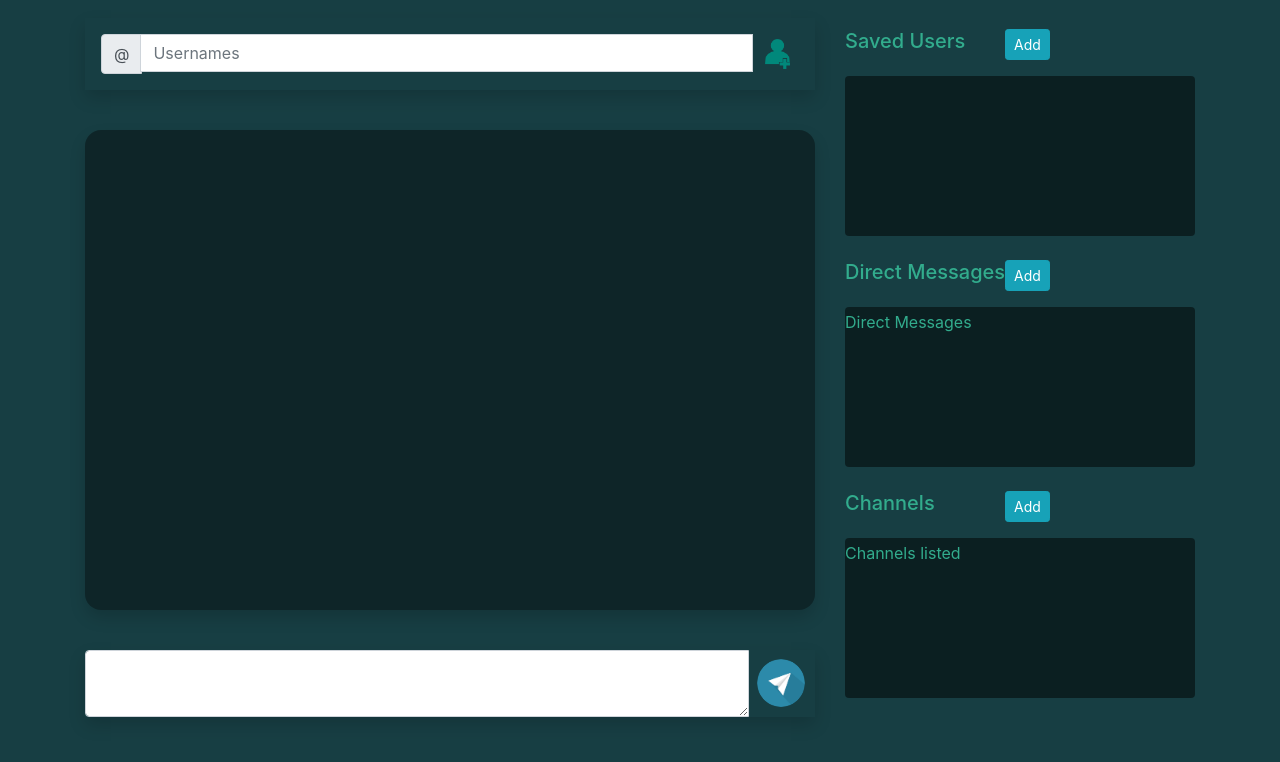
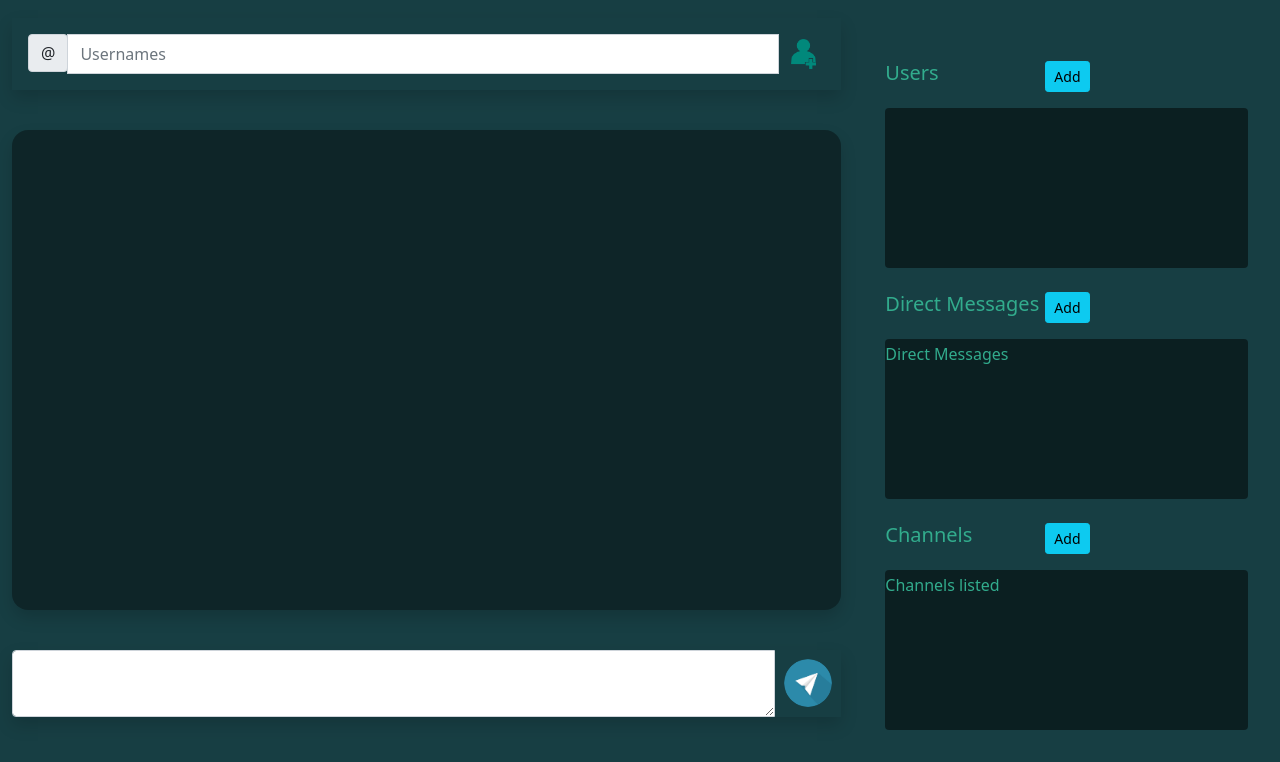
Before and after one commit to ckronber/chat-web-app, a Flask app: template website/templates/home.html in a window 1280 px wide. Shown: the part 227-989 px from the top of the page. Before the commit the page ends 944 px from the top, so only its background shows below. Run offline with Flask 2, Linux system fonts and the light colour scheme; the template is opened without the code that fills it: values that come from a table or form of the project are taken from there, others are empty; a user stored in the database is signed in; data comes from the database, SQL or seed files in the repository; both versions use the stored data as it was after the commit; some libraries are stand-ins or nearby versions.

Commit message:
ability to list users and updated html and javascript

```diff
--- a/website/static/custom.css
+++ b/website/static/custom.css
@@ -4,17 +4,9 @@
 }
 
 body{
- background-color: #173e43;
- color: rgb(50, 172, 141);
+    background-color: #173e43;
+    color: rgb(50, 172, 141);
 }
-
-#darkMode{
-    background-color:darkgray;
-    color: white;
-    border-radius: .5rem;
-}
-
-
 
 .UserList{
     background-color:rgba(0, 0, 0,.5);
@@ -28,13 +20,26 @@ body{
     bottom: 2rem;
 }
 
+#columnRight{
+    padding: 2rem;
+}
+
+#mainRow{
+    width:auto;
+}
+
+/*=====================================================*/
+/* Login CSS */
+/*=====================================================*/
+#loginForm{
+}
 
 /*=====================================================*/
 /* Send Message CSS */
 /*=====================================================*/
 #submitBlock{
     border:none;
-    display: grid;
+    display: inline-flex;
     place-items: center;
 }
 
@@ -50,12 +55,19 @@ body{
     background-repeat: no-repeat;
 }
 
+
 #broadcast{
-    display:inline-flexbox;
+    display:inline-flex;
 }
 
+
 #broadcast_data{
-    width:20rem;
+    width:auto;
+}
+
+#sendArea{
+    display:inline-flex;
+    width:100%;
 }
 
 /*=====================================================*/
--- a/website/static/index.js
+++ b/website/static/index.js
@@ -2,7 +2,6 @@ var submit = document.getElementById("submitMessage").value;
 var form = document.getElementById("listItem");
 var input = document.getElementById("noteMSG");
 var edit = document.getElementById("edDel");
-var editedID;
 
 var listElement = document.createElement("li");
 listElement.setAttribute("id", "msgEdit");
@@ -92,9 +91,13 @@ $(document).ready(function() {
   // Handlers for the different forms in the page. These accept data from the user and send it to the server in a variety of ways
 
   $('form#broadcast').submit(function(event) {
-    sio.emit('my_broadcast_event', {data: $('#broadcast_data').val()});
-    clearTextArea("broadcast_data");
-    window.location.href = "/";
+    text = $('#broadcast_data').val();
+    console.log(text);
+    if(text.length > 0){
+      sio.emit('my_broadcast_event', {data: $('#broadcast_data').val()});
+      clearTextArea("broadcast_data");
+      window.location.href = "/";
+    }
     return false;
   });
 
--- a/website/templates/base.html
+++ b/website/templates/base.html
@@ -9,10 +9,12 @@
 
     <link href="https://cdn.jsdelivr.net/npm/bootstrap@5.0.2/dist/css/bootstrap.min.css" rel="stylesheet" integrity="sha384-EVSTQN3/azprG1Anm3QDgpJLIm9Nao0Yz1ztcQTwFspd3yD65VohhpuuCOmLASjC" crossorigin="anonymous">
 
+    <!--
     <link rel="stylesheet"
     href="https://cdn.jsdelivr.net/npm/bootstrap@4.6.0/dist/css/bootstrap.min.css"
     integrity="sha384-B0vP5xmATw1+K9KRQjQERJvTumQW0nPEzvF6L/Z6nronJ3oUOFUFpCjEUQouq2+l"
     crossorigin="anonymous"/>
+    -->
 
     <link
       rel="stylesheet"
@@ -26,14 +28,9 @@
 </head>
 <body id = "chatPage">
     <nav class="navbar navbar-expand-lg navbar-dark bg-dark sticky-top">
-      <h1 class = "navTextMain">&nbsp; Junto Chat &nbsp;</h1>
+      <h1 class = "navTextMain">&nbsp;&nbsp; Junto Chat &nbsp;</h1>
       &nbsp;
-        <button
-          class="navbar-toggler"
-          type="button"
-          data-toggle="collapse"
-          data-target="#navbar"
-        >
+        <button class="navbar-toggler" type="button" data-bs-toggle="collapse" data-bs-target="#navbar" aria-controls="navbar" aria-expanded="false" aria-label="Toggle navigation">
           <span class="navbar-toggler-icon"></span>
         </button>
         <div class="collapse navbar-collapse" id="navbar">
@@ -52,21 +49,19 @@
       {% with messages = get_flashed_messages(with_categories=true) %} {% if
       messages %} {% for category, message in messages %} {% if category ==
       'error' %}
-      <div class="alert alert-danger alter-dismissable fade show" role="alert">
+      <div class="alert alert-danger alert-dismissable fade show" role="alert">
         {{ message }}
-        <button type="button" class="close" data-dismiss="alert">
-          <span aria-hidden="true">&times;</span>
+        <button type="button" class="btn-close" aria-label = "Close" data-bs-dismiss="alert" content-align = "right">
         </button>
       </div>
       {% else %}
-      <div class="alert alert-success alter-dismissable fade show" role="alert">
+      <div class="alert alert-success alert-dismissable fade show" role="alert">
         {{ message }}
-        <button type="button" class="close" data-dismiss="alert">
-          <span aria-hidden="true">&times;</span>
+        <button type="button" class="btn-close" data-bs-dismiss="alert">
         </button>
       </div>
       {% endif %} {% endfor %} {% endif %} {% endwith %}
-      <div class="container">{% block content %} {% endblock %}</div>
+      <div class="container-fluid">{% block content %} {% endblock %}</div>
 
       <!--socketio script needed for javascript socketio-->
       <script src="https://cdnjs.cloudflare.com/ajax/libs/socket.io/4.0.1/socket.io.js" integrity="sha512-q/dWJ3kcmjBLU4Qc47E4A9kTB4m3wuTY7vkFJDTZKjTs8jhyGQnaUrxa0Ytd0ssMZhbNua9hE+E7Qv1j+DyZwA==" crossorigin="anonymous"></script>
@@ -78,12 +73,13 @@
       crossorigin="anonymous">
       </script>
 
-      <!--Bootstrap 4 bundle-->
+      <!--Bootstrap 4 bundle
       <script
       src="https://cdn.jsdelivr.net/npm/bootstrap@4.6.0/dist/js/bootstrap.bundle.min.js"
       integrity="sha384-Piv4xVNRyMGpqkS2by6br4gNJ7DXjqk09RmUpJ8jgGtD7zP9yug3goQfGII0yAns"
       crossorigin="anonymous">
       </script>
+      -->
 
       <!-- Bootstrap 5 bundle  -->
       <script src="https://cdn.jsdelivr.net/npm/bootstrap@5.0.2/dist/js/bootstrap.bundle.min.js"
--- a/website/templates/home.html
+++ b/website/templates/home.html
@@ -1,6 +1,8 @@
 {% extends "base.html" %} {% block title %}Home{% endblock %} {% block content%}
-<div class="row">
-  <div class="col-sm-8" width="fixed" padding-right="200rem">
+
+<div class="row" width = "max-width" id = "mainRow">
+  <div class="col-8" id = "columnLeft">
+    <!--width="fixed"  padding-right="200rem"-->
     <br>
     <br>
 
@@ -20,7 +22,7 @@
       <div class="input-group-prepend">
         <span class="input-group-text" id="basic-addon1">@</span>
       </div>
-      <input type="text" name="userInput" id="usersADD" autocomplete="true" class="form-control" placeholder="Usernames" aria-label="Username" aria-describedby="basic-addon1"/>
+      <input type="text" name="userInput" id="usersADD" class="form-control" placeholder="Usernames" aria-label="Username" aria-describedby="basic-addon1"/>
       &nbsp;
       <div type="button" id="addIT" class="btn btn-sm" onclick="addUser()">
         <span><img src="../static/images/addPerson.png" width="25rem" height="30rem"/></span>
@@ -32,8 +34,8 @@
     <!--ALL MESSAGES-->
     <div class="overflow-auto shadow p-3 mb-3" id="messageArea">
       <ul class="list-group list-group-flush" id="log">
-        {%for note in allNotes%} {%if current_user.first_name ==
-        note.user.first_name%}
+        {%for note in allNotes%}
+          {%if current_user.first_name == note.user.first_name%}
             <li class="list-group-item colorClass" id="chatStuff">
               {{"You: " + note.data}} &nbsp;
               <div id="edDel">
@@ -48,7 +50,8 @@
             <li class="list-group-item" id="otherList">
               {{note.user.first_name + ": " + note.data}}
             </li>
-        {%endif%} {% endfor %}
+          {%endif%}
+        {% endfor %}
       </ul>
     </div>
     <!--END ALL MESSAGES-->
@@ -56,9 +59,9 @@
     <br>
 
     <!--MESSAGE AREA-->
-    <div>
+    <div id = "sendArea">
       <form name="messForm" id="broadcast" method="POST" class="input-group mb-3 shadow" action="/">
-        <textarea type="text" name="broadcast_data" id="broadcast_data" class="form-control" required></textarea>
+        <textarea type="text" name="broadcast_data" id="broadcast_data" class="form-control"></textarea>
         <div id="submitBlock">
           <input type="submit" value="" id="submitMessage">
         </div>
@@ -99,7 +102,7 @@
   <!--End of Left Column with Message Area-->
 
   <!--Right side Column-->
-  <div class="col-sm-4">
+  <div class="col-4" id = "columnRight">
     <br />
     <br />
 
@@ -114,9 +117,17 @@
     <br>
     <br>
 
-    <h5>Saved Users</h5>
+    <h5>Users</h5>
     <button type="button" id="sideAdd" class="btn btn-info btn-sm">Add</button>
-    <div class="UserList rounded overflow-auto" style="height: 10rem"></div>
+    <div class="UserList rounded overflow-auto" style="height: 10rem">
+      <ul>
+        {%for user in users%}
+          {%if user != current_user%}
+            <li>{{user.first_name}}</li>
+          {%endif%}
+        {%endfor%}
+      </ul>
+    </div>
 
     <br>
 
```
Also changed, not shown: website/templates/login.html (+10 -16 lines), website/views.py (+8 -6 lines), website/database.db. Lines whose indentation alone changed are shown as unchanged.
